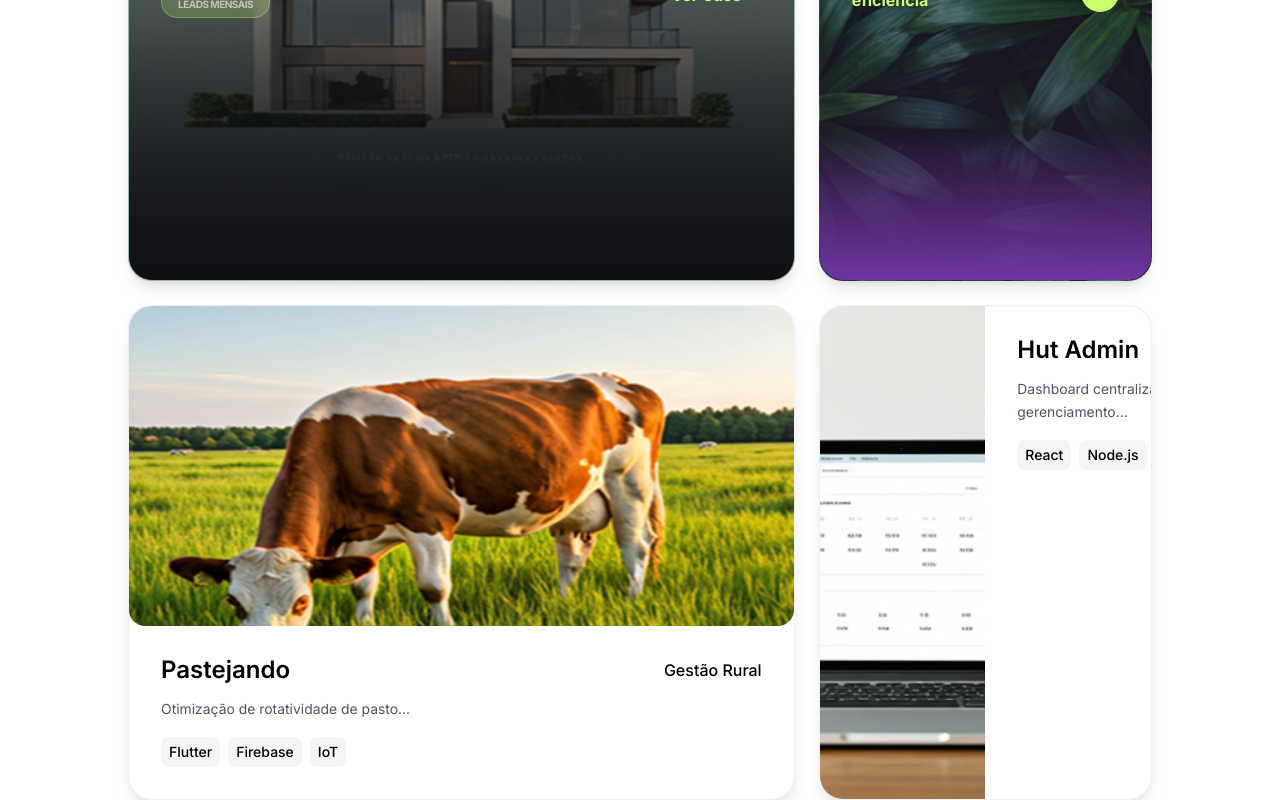
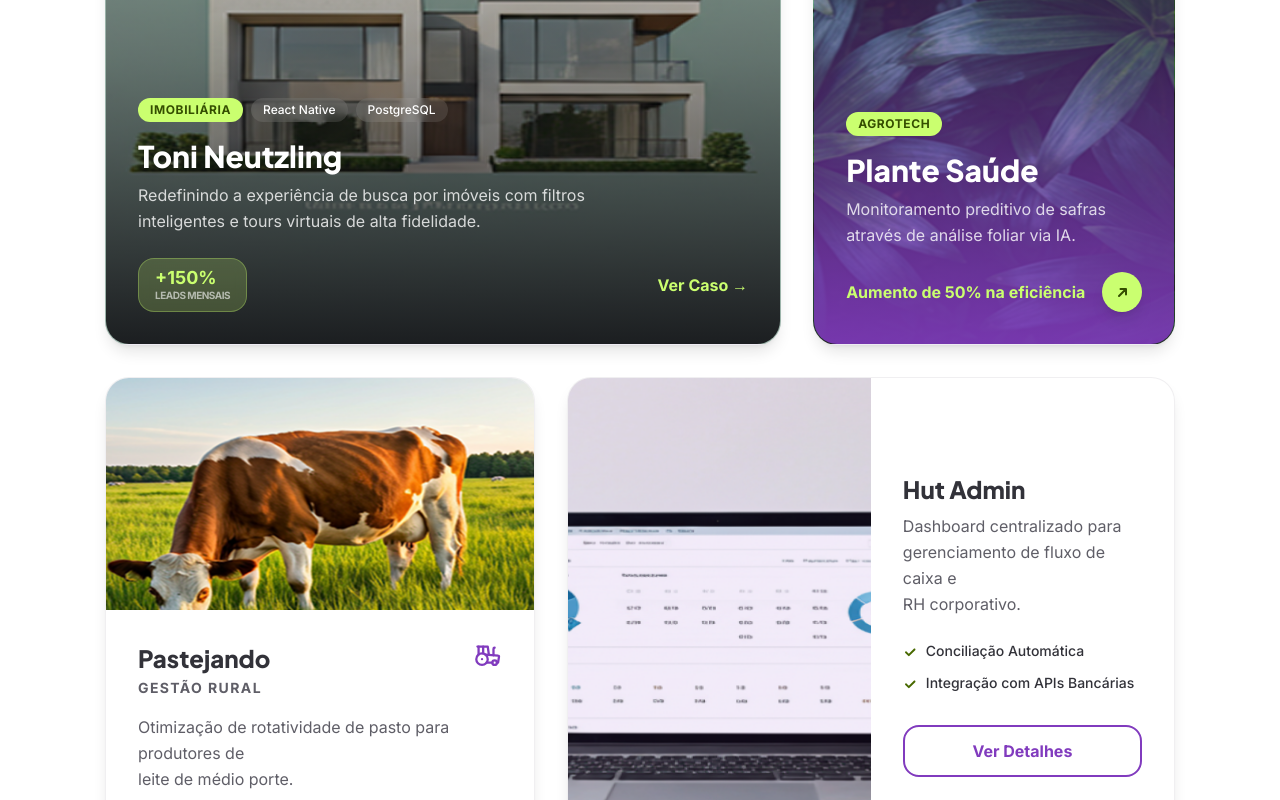
Before and after one commit to joaoMarceloBitar/Hut8, a React (Vite) app: page /projetos in a window 1280 px wide. Shown: the part 1020-1820 px from the top of the page. Built offline with nearby package versions, Linux system fonts and the light colour scheme.

Commit message:
feat: projectsection finalizado previamente, alguns detalhes ainda pra ajustar mas está bem fiel ao figma

```diff
--- a/src/paginas/Projetos/sections/ProjectsSection/ProjectCardDark.jsx
+++ b/src/paginas/Projetos/sections/ProjectsSection/ProjectCardDark.jsx
@@ -1,8 +1,8 @@
 import styles from './ProjectCardDark.module.css'
 
-function ProjectCardDark({ title, description, image, badges, metric, metricLabel, buttonText, gradient, resultText, arrowButton }) {
+function ProjectCardDark({ title, description, image, badges, metric, metricLabel, buttonText, gradient, resultText, arrowButton, className }) {
     return (
-        <div className={styles.card} style={{ backgroundImage: `url(${image})` }}>
+        <div className={`${styles.card} ${className || ''}`} style={{ backgroundImage: `url(${image})` }}>
             <div className={styles.cardGradient} style={{ background: gradient }}></div>
             <div className={styles.badges}>
                 {badges.map((badge) => (
@@ -22,7 +22,13 @@ function ProjectCardDark({ title, description, image, badges, metric, metricLabe
                 )}
                 {resultText && <span className={styles.resultText}>{resultText}</span>}
                 {buttonText && <a className={styles.button} href="#">{buttonText} →</a>}
-                {arrowButton && <div className={styles.arrowButton}>↗</div>}
+                {arrowButton && (
+                    <button className={styles.arrowButton}>
+                        <svg className={styles.arrowIcon} viewBox="0 0 15 15" fill="none" xmlns="http://www.w3.org/2000/svg">
+                            <path d="M4 11L11 4M11 4H5.5M11 4V9.5" stroke="currentColor" strokeWidth="2" strokeLinecap="round" strokeLinejoin="round"/>
+                        </svg>
+                    </button>
+                )}
             </div>
         </div>
     )
--- a/src/paginas/Projetos/sections/ProjectsSection/ProjectCardDark.module.css
+++ b/src/paginas/Projetos/sections/ProjectsSection/ProjectCardDark.module.css
@@ -8,160 +8,189 @@
     overflow: hidden;
     background-size: cover;
     background-position: center;
+    background-repeat: no-repeat;
+
+    /* Layout automático para organizar os itens para o fim */
+    display: flex;
+    flex-direction: column;
+    justify-content: flex-end;
+    padding: 32px;
 }
 
 .cardGradient {
     position: absolute;
     inset: 0;
+    z-index: 1;
 }
 
 .badges {
-    position: absolute;
-    top: 32px;
-    left: 32px;
-    right: 32px;
+    position: relative;
     display: flex;
     gap: 8px;
     z-index: 2;
+    margin-bottom: 16px;
+}
+
+.badgePrimary {
+    display: flex;
+    align-items: center;
+    background: #CAFF6F;
+    color: #344E00;
+    font-family: 'Inter', sans-serif;
+    font-size: 12px;
+    font-weight: 700;
+    line-height: 16px;
+    letter-spacing: 0.6px;
+    text-transform: uppercase;
+    padding: 4px 12px;
+    border-radius: 9999px;
+    height: 24px;
+    box-sizing: border-box;
+}
+
+.badgeSecondary {
+    display: flex;
+    align-items: center;
+    background: rgba(255, 255, 255, 0.1);
+    backdrop-filter: blur(6px);
+    color: #FFFFFF;
+    font-family: 'Inter', sans-serif;
+    font-size: 12px;
+    font-weight: 500;
+    line-height: 16px;
+    padding: 4px 12px;
+    border-radius: 9999px;
+    height: 24px;
+    box-sizing: border-box;
 }
 
 .title {
-    position: absolute;
-    top: 72px;
-    left: 32px;
-    right: 32px;
+    position: relative;
+    z-index: 2;
     font-family: 'Plus Jakarta Sans', sans-serif;
     font-size: 30px;
     font-weight: 700;
     line-height: 36px;
-    color: white;
-    z-index: 2;
+    color: #FFFFFF;
+    margin: 0;
+    margin-bottom: 8px;
 }
 
 .description {
-    position: absolute;
-    top: 116px;
-    left: 32px;
-    max-width: 512px;
+    position: relative;
+    z-index: 2;
+    font-family: 'Inter', sans-serif;
     font-size: 16px;
     line-height: 26px;
+    font-weight: 400;
     color: rgba(255, 255, 255, 0.8);
-    z-index: 2;
+    margin: 0;
+    margin-bottom: 24px;
+    max-width: 512px;
+    white-space: pre-line;
 }
 
 .footer {
-    position: absolute;
-    top: 192px;
-    left: 32px;
-    right: 32px;
+    position: relative;
+    z-index: 2;
     display: flex;
     align-items: center;
     justify-content: space-between;
-    z-index: 2;
+    width: 100%;
 }
-
-.card::before {
-    content: '';
-    position: absolute;
-    inset: 0;
-    background: linear-gradient(to top, rgba(14, 14, 18, 0.9) 0%, rgba(14, 14, 18, 0.4) 50%, rgba(14, 14, 18, 0) 100%);
-    border-radius: 1.5rem;
-}
-
-
-.content {
-    position: absolute;
-    bottom: 2rem;
-    left: 2rem;
-    right: 2rem;
-    z-index: 2;
-    color: white;
-    display: flex;
-    flex-direction: column;
-    gap: 0.75rem;
-}
-
-.badgePrimary {
-    background: #CAFF6F;
-    color: #344E00;
-    font-size: 0.75rem;
-    font-weight: 700;
-    letter-spacing: 0.6px;
-    text-transform: uppercase;
-    padding: 0.25rem 0.75rem;
-    border-radius: 9999px;
-}
-
-.badgeSecondary {
-    background: rgba(255, 255, 255, 0.1);
-    backdrop-filter: blur(6px);
-    color: white;
-    font-size: 0.75rem;
-    font-weight: 500;
-    padding: 0.25rem 0.75rem;
-    border-radius: 9999px;
-}
-
-
 
 .metric {
     display: flex;
     flex-direction: column;
+    align-items: flex-start;
+    padding: 8px 16px;
     background: rgba(202, 255, 111, 0.2);
     border: 1px solid rgba(202, 255, 111, 0.3);
     backdrop-filter: blur(6px);
-    border-radius: 1rem;
-    padding: 0.5rem 1rem;
+    border-radius: 16px;
+    box-sizing: border-box;
 }
 
 .metricValue {
+    font-family: 'Inter', sans-serif;
+    font-style: normal;
+    font-weight: 700;
+    font-size: 18px;
+    line-height: 22px;
     color: #CAFF6F;
-    font-size: 1.125rem;
-    font-weight: 700;
+    margin-bottom: -0.75px;
 }
 
 .metricLabel {
+    font-family: 'Inter', sans-serif;
+    font-style: normal;
+    font-weight: 700;
+    font-size: 10px;
+    line-height: 15px;
+    letter-spacing: -0.5px;
+    text-transform: uppercase;
     color: rgba(255, 255, 255, 0.6);
-    font-size: 0.625rem;
-    font-weight: 700;
-    text-transform: uppercase;
-    letter-spacing: -0.5px;
 }
 
 .button {
+    font-family: 'Inter', sans-serif;
+    font-style: normal;
+    font-weight: 700;
+    font-size: 16px;
+    line-height: 24px;
     color: #CAFF6F;
-    font-size: 1rem;
-    font-weight: 700;
     text-decoration: none;
+    display: flex;
+    align-items: center;
+    gap: 8px;
+    transition: opacity 0.2s ease;
+}
+
+.button:hover {
+    opacity: 0.8;
 }
 
 .resultText {
+    font-family: 'Inter', sans-serif;
+    font-style: normal;
+    font-weight: 700;
+    font-size: 16px;
+    line-height: 24px;
     color: #CAFF6F;
-    font-size: 1rem;
-    font-weight: 700;
-}
-
-.content h3 {
-    font-family: 'Plus Jakarta Sans', sans-serif;
-    font-size: 1.875rem;
-    font-weight: 700;
-    color: white;
-}
-
-.content p {
-    color: rgba(255, 255, 255, 0.8);
-    font-size: 1rem;
-    line-height: 1.625rem;
 }
 
 .arrowButton {
-    width: 2.5rem;
-    height: 2.5rem;
+    position: relative;
+    width: 40px;
+    height: 40px;
     background: #CAFF6F;
     border-radius: 9999px;
     display: flex;
     align-items: center;
     justify-content: center;
+    isolation: isolate;
+    border: none;
+    cursor: pointer;
+    transition: transform 0.2s ease;
+    padding: 0;
+}
+
+.arrowButton::after {
+    content: '';
+    position: absolute;
+    inset: 0;
+    background: rgba(255, 255, 255, 0.002);
+    box-shadow: 0px 10px 15px -3px rgba(0, 0, 0, 0.1), 0px 4px 6px -4px rgba(0, 0, 0, 0.1);
+    border-radius: 9999px;
+    z-index: -1;
+}
+
+.arrowButton:hover {
+    transform: scale(1.05);
+}
+
+.arrowIcon {
+    width: 15px;
+    height: 15px;
     color: #344E00;
-    font-weight: 700;
 }
--- a/src/paginas/Projetos/sections/ProjectsSection/ProjectCardLight.jsx
+++ b/src/paginas/Projetos/sections/ProjectsSection/ProjectCardLight.jsx
@@ -1,15 +1,30 @@
 import styles from './ProjectCardLight.module.css'
 
-function ProjectCardLight({ title, category, description, image, tags }) {
+function ProjectCardLight({ title, category, description, image, tags, className }) {
     return (
-        <div className={styles.card}>
+        <div className={`${styles.card} ${className || ''}`}>
             <img src={image} alt={title} className={styles.image} />
             <div className={styles.content}>
                 <div className={styles.header}>
-                    <h3>{title}</h3>
-                    <span>{category}</span>
+                    <div className={styles.titleWrapper}>
+                        <h3 className={styles.title}>{title}</h3>
+                        <span className={styles.category}>{category}</span>
+                    </div>
+                    <div className={styles.iconWrapper}>
+                        <svg viewBox="0 0 24 24" fill="none" stroke="currentColor" strokeWidth="2" strokeLinecap="round" strokeLinejoin="round" xmlns="http://www.w3.org/2000/svg">
+                            <path d="m10 11 11 .9c.6 0 .9.5.8 1.1l-.8 5h-1" />
+                            <path d="M16 18h-5" />
+                            <path d="M18 5a1 1 0 0 0-1 1v5.573" />
+                            <path d="M3 4h9l1 7.246" />
+                            <path d="M4 11V4" />
+                            <path d="M7 15h.01" />
+                            <path d="M8 10.1V4" />
+                            <circle cx="18" cy="18" r="2" />
+                            <circle cx="7" cy="15" r="5" />
+                        </svg>
+                    </div>
                 </div>
-                <p>{description}</p>
+                <p className={styles.description}>{description}</p>
                 <div className={styles.tags}>
                     {tags.map((tag) => (
                         <span key={tag} className={styles.tag}>{tag}</span>
--- a/src/paginas/Projetos/sections/ProjectsSection/ProjectCardLight.module.css
+++ b/src/paginas/Projetos/sections/ProjectsSection/ProjectCardLight.module.css
@@ -1,52 +1,89 @@
 .card {
-    background-color: #fff;
-    border-radius: 1.5rem;
+    background-color: #FFFFFF;
+    border-radius: 24px;
     overflow: hidden;
     display: flex;
     flex-direction: column;
     border: 1px solid rgba(178, 177, 186, 0.2);
-    box-shadow: 0 0.625rem 0.9375rem -0.1875rem rgba(0, 0, 0, 0.1);
-}
-
-.content {
-    padding: 2rem;
-    display: flex;
-    flex-direction: column;
-    gap: 1rem;
+    box-shadow: 0px 10px 15px -3px rgba(0, 0, 0, 0.1), 0px 4px 6px -4px rgba(0, 0, 0, 0.1);
+    height: 494px;
 }
 
 .image {
     width: 100%;
-    height: 20rem;
+    height: 256px;
     object-fit: cover;
-    border-radius: 1rem;
+}
+
+.content {
+    display: flex;
+    flex-direction: column;
+    padding: 32px;
+    gap: 16px;
+    flex-grow: 1;
 }
 
 .header {
     display: flex;
     justify-content: space-between;
-    align-items: center;
+    align-items: flex-start;
 }
 
-.header h3 {
-    font-size: 1.5rem;
-    font-weight: 600;
+.titleWrapper {
+    display: flex;
+    flex-direction: column;
+    gap: 4px;
 }
 
-.header span {
-    font-size: 1rem;
-    font-weight: 500;
+.title {
+    font-family: 'Plus Jakarta Sans', sans-serif;
+    font-weight: 700;
+    font-size: 24px;
+    line-height: 32px;
+    color: #323239;
+    margin: 0;
+}
+
+.category {
+    font-family: 'Inter', sans-serif;
+    font-weight: 700;
+    font-size: 14px;
+    line-height: 20px;
+    letter-spacing: 1.4px;
+    text-transform: uppercase;
+    color: #5F5E67;
+}
+
+.iconWrapper {
+    color: #813BBE;
+    width: 27.5px;
+    height: 21.5px;
+}
+
+.description {
+    font-family: 'Inter', sans-serif;
+    font-weight: 400;
+    font-size: 16px;
+    line-height: 26px;
+    color: #5F5E67;
+    margin: 0;
+    white-space: pre-line;
 }
 
 .tags {
     display: flex;
-    gap: 0.5rem;
+    flex-direction: row;
+    padding: 8px 0px 0px;
+    gap: 8px;
 }
 
 .tag {
-    background-color: #f5f5f5;
-    border-radius: 0.5rem;
-    padding: 0.5rem;
-    font-size: 0.875rem;
+    font-family: 'Inter', sans-serif;
     font-weight: 500;
+    font-size: 12px;
+    line-height: 16px;
+    color: #5F5E67;
+    background: #E9E7F0;
+    border-radius: 6px;
+    padding: 4px 8px;
 }
--- a/src/paginas/Projetos/sections/ProjectsSection/ProjectCardSide.jsx
+++ b/src/paginas/Projetos/sections/ProjectsSection/ProjectCardSide.jsx
@@ -1,20 +1,35 @@
 import styles from './ProjectCardSide.module.css'
 
-function ProjectCardSide({ title, category, description, image, tags }) {
+function ProjectCardSide({ title, category, description, image, features, linkText, className }) {
     return (
-        <div className={styles.card}>
-            <img src={image} alt={title} className={styles.image} />
+        <div className={`${styles.card} ${className || ''}`}>
+            <div className={styles.imageWrapper}>
+                <div className={styles.imageOverlay}></div>
+                <img src={image} alt={title} className={styles.image} />
+            </div>
+
             <div className={styles.content}>
-                <div className={styles.header}>
-                    <h3>{title}</h3>
-                    <span>{category}</span>
-                </div>
-                <p>{description}</p>
-                <div className={styles.tags}>
-                    {tags.map((tag) => (
-                        <span key={tag} className={styles.tag}>{tag}</span>
-                    ))}
-                </div>
+                <h3 className={styles.title}>{title}</h3>
+                <p className={styles.description}>{description}</p>
+
+                {features && features.length > 0 && (
+                    <ul className={styles.features}>
+                        {features.map((feature, index) => (
+                            <li key={index} className={styles.featureItem}>
+                                <div className={styles.featureIconWrapper}>
+                                    <svg width="15" height="15" viewBox="0 0 15 15" fill="none" xmlns="http://www.w3.org/2000/svg">
+                                        <path fillRule="evenodd" clipRule="evenodd" d="M12.2071 4.79289C12.5976 5.18342 12.5976 5.81658 12.2071 6.20711L6.54043 11.8738C6.14991 12.2643 5.51674 12.2643 5.12622 11.8738L2.29289 9.04043C1.90237 8.64991 1.90237 8.01674 2.29289 7.62622C2.68342 7.23569 3.31658 7.23569 3.70711 7.62622L5.83333 9.75244L10.7929 4.79289C11.1834 4.40237 11.8166 4.40237 12.2071 4.79289Z" fill="currentColor"/>
+                                    </svg>
+                                </div>
+                                <span className={styles.featureText}>{feature}</span>
+                            </li>
+                        ))}
+                    </ul>
+                )}
+
+                <a href="#" className={styles.button}>
+                    {linkText || 'Ver Detalhes'}
+                </a>
             </div>
         </div>
     )
--- a/src/paginas/Projetos/sections/ProjectsSection/ProjectCardSide.module.css
+++ b/src/paginas/Projetos/sections/ProjectsSection/ProjectCardSide.module.css
@@ -1,53 +1,118 @@
 .card {
-    background-color: #fff;
-    border-radius: 1.5rem;
+    background-color: #FFFFFF;
+    border-radius: 24px;
     overflow: hidden;
     display: flex;
     flex-direction: row;
     border: 1px solid rgba(178, 177, 186, 0.2);
-    box-shadow: 0 0.625rem 0.9375rem -0.1875rem rgba(0, 0, 0, 0.1);
+    box-shadow: 0px 10px 15px -3px rgba(0, 0, 0, 0.1), 0px 4px 6px -4px rgba(0, 0, 0, 0.1);
+    height: 494px;
+}
+
+.imageWrapper {
+    position: relative;
+    width: 50%;
+    height: 100%;
+    flex-shrink: 0;
+    overflow: hidden;
+}
+
+.imageOverlay {
+    position: absolute;
+    inset: 0;
+    background: rgba(129, 59, 190, 0.1);
+    z-index: 1;
+}
+
+.image {
+    width: 100%;
+    height: 100%;
+    object-fit: cover;
+    mix-blend-mode: multiply;
 }
 
 .content {
-    padding: 2rem;
     display: flex;
     flex-direction: column;
-    gap: 1rem;
+    justify-content: center;
+    padding: 32px;
+    flex-grow: 1;
 }
 
-.image {
-    width: 50%;
-    height: 100%;
-    object-fit: cover;
-    flex-shrink: 0;
-    /* impede a imagem de encolher */
+.title {
+    font-family: 'Plus Jakarta Sans', sans-serif;
+    font-weight: 700;
+    font-size: 24px;
+    line-height: 32px;
+    color: #323239;
+    margin: 0;
+    margin-bottom: 8px;
 }
 
-.header {
-    display: flex;
-    justify-content: space-between;
-    align-items: center;
+.description {
+    font-family: 'Inter', sans-serif;
+    font-weight: 400;
+    font-size: 16px;
+    line-height: 26px;
+    color: #5F5E67;
+    margin: 0;
+    margin-bottom: 24px;
+    white-space: pre-line;
 }
 
-.header h3 {
-    font-size: 1.5rem;
-    font-weight: 600;
+.features {
+    display: flex;
+    flex-direction: column;
+    gap: 12px;
+    margin-bottom: 32px;
+    padding: 0;
+    list-style: none;
 }
 
-.header span {
-    font-size: 1rem;
-    font-weight: 500;
+.featureItem {
+    display: flex;
+    align-items: center;
+    gap: 8px;
 }
 
-.tags {
+.featureIconWrapper {
+    width: 15px;
+    height: 15px;
+    color: #486900;
     display: flex;
-    gap: 0.5rem;
+    align-items: center;
+    justify-content: center;
 }
 
-.tag {
-    background-color: #f5f5f5;
-    border-radius: 0.5rem;
-    padding: 0.5rem;
-    font-size: 0.875rem;
+.featureText {
+    font-family: 'Inter', sans-serif;
     font-weight: 500;
+    font-size: 14px;
+    line-height: 20px;
+    color: #323239;
+    margin: 0;
 }
+
+.button {
+    box-sizing: border-box;
+    display: flex;
+    align-items: center;
+    justify-content: center;
+    padding: 12px 0px;
+    border: 2px solid #813BBE;
+    border-radius: 16px;
+    background: transparent;
+    font-family: 'Inter', sans-serif;
+    font-weight: 700;
+    font-size: 16px;
+    line-height: 24px;
+    color: #813BBE;
+    text-decoration: none;
+    cursor: pointer;
+    transition: background 0.2s ease, color 0.2s ease;
+}
+
+.button:hover {
+    background: #813BBE;
+    color: #FFFFFF;
+}
--- a/src/paginas/Projetos/sections/ProjectsSection/ProjectsSection.jsx
+++ b/src/paginas/Projetos/sections/ProjectsSection/ProjectsSection.jsx
@@ -7,9 +7,12 @@ function ProjectsSection() {
     return (
         <section className={styles.section}>
             <div className={styles.grid}>
+                <div className={styles.row}>
                     <ProjectCardDark
+                        className={styles.cardColLeftTop}
                         title="Toni Neutzling"
-                    description="Redefinindo a experiência de busca por imóveis..."
+                        description="Redefinindo a experiência de busca por imóveis com filtros
+inteligentes e tours virtuais de alta fidelidade."
                         image="/projectcard1.png"
                         gradient="linear-gradient(0deg, rgba(14, 14, 18, 0.9) 0%, rgba(14, 14, 18, 0.4) 50%, rgba(14, 14, 18, 0) 100%)"
                         badges={[
@@ -22,28 +25,36 @@ function ProjectsSection() {
                         buttonText="Ver Caso"
                     />
                     <ProjectCardDark
+                        className={styles.cardColRightTop}
                         title="Plante Saúde"
-                    description="Monitoramento preditivo de safras..."
+                        description="Monitoramento preditivo de safras
+através de análise foliar via IA."
                         image="/projectcard2.png"
-                    gradient="linear-gradient(0deg, rgba(129, 59, 190, 0.85) 0%, rgba(129, 59, 190, 0.1) 30%, rgba(129, 59, 190, 0) 100%)"
+                        gradient="linear-gradient(0deg, rgba(129, 59, 190, 0.9) 0%, rgba(129, 59, 190, 0.4) 50%, rgba(129, 59, 190, 0) 100%)"
                         badges={[{ label: "Agrotech", primary: true }]}
                         resultText="Aumento de 50% na eficiência"
                         arrowButton={true}
                     />
+                </div>
+
+                <div className={styles.row}>
                     <ProjectCardLight
+                        className={styles.cardColLeftBottom}
                         title="Pastejando"
                         category="Gestão Rural"
-                    description="Otimização de rotatividade de pasto..."
+                        description={`Otimização de rotatividade de pasto para produtores de\nleite de médio porte.`}
                         image="/projectcard3.png"
                         tags={["Flutter", "Firebase", "IoT"]}
                     />
                     <ProjectCardSide
+                        className={styles.cardColRightBottom}
                         title="Hut Admin"
-                    description="Dashboard centralizado para gerenciamento..."
+                        description={`Dashboard centralizado para\ngerenciamento de fluxo de caixa e\nRH corporativo.`}
                         image="/projectcard4.png"
-                    tags={["React", "Node.js", "PostgreSQL"]}
-                    category="Gestão"
+                        features={["Conciliação Automática", "Integração com APIs Bancárias"]}
+                        linkText="Ver Detalhes"
                     />
+                </div>
             </div>
         </section>
     )
--- a/src/paginas/Projetos/sections/ProjectsSection/ProjectsSection.module.css
+++ b/src/paginas/Projetos/sections/ProjectsSection/ProjectsSection.module.css
@@ -1,11 +1,56 @@
-.grid {
-    display: grid;
-    grid-template-columns: 2fr 1fr;
-    /* 2 colunas: a primeira é maior que a segunda */
-    gap: 1.5rem;
-    /* espaço entre os cards */
+.section {
+    padding: 5rem 105px;
+    width: 100%;
+    box-sizing: border-box;
+    max-width: 1920px;
+    margin: 0 auto;
 }
 
-.section {
-    padding: 5rem 10%;
+.grid {
+    display: flex;
+    flex-direction: column;
+    gap: 32px;
+    width: 100%;
 }
+
+.row {
+    display: flex;
+    flex-direction: row;
+    gap: 32px;
+    width: 100%;
+}
+
+.cardColLeftTop {
+    flex: 1127.33;
+}
+
+.cardColRightTop {
+    flex: 546.67;
+}
+
+.cardColLeftBottom {
+    flex: 694;
+}
+
+.cardColRightBottom {
+    flex: 984;
+}
+
+/* Ensure responsiveness for smaller screens */
+@media (max-width: 1024px) {
+    .section {
+        padding: 4rem 5%;
+    }
+
+    .row {
+        flex-direction: column;
+    }
+
+    .cardColLeftTop,
+    .cardColRightTop,
+    .cardColLeftBottom,
+    .cardColRightBottom {
+        flex: 1 1 auto;
+        width: 100%;
+    }
+}
```
Lines whose indentation alone changed are shown as unchanged.
